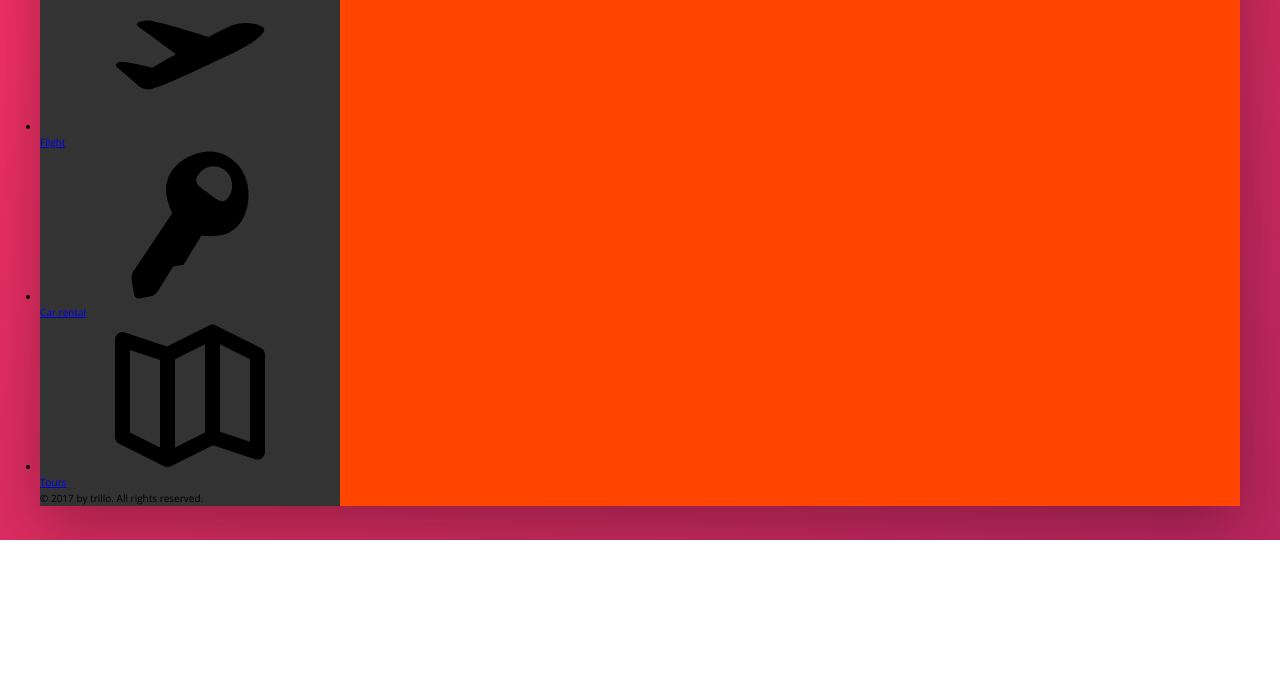
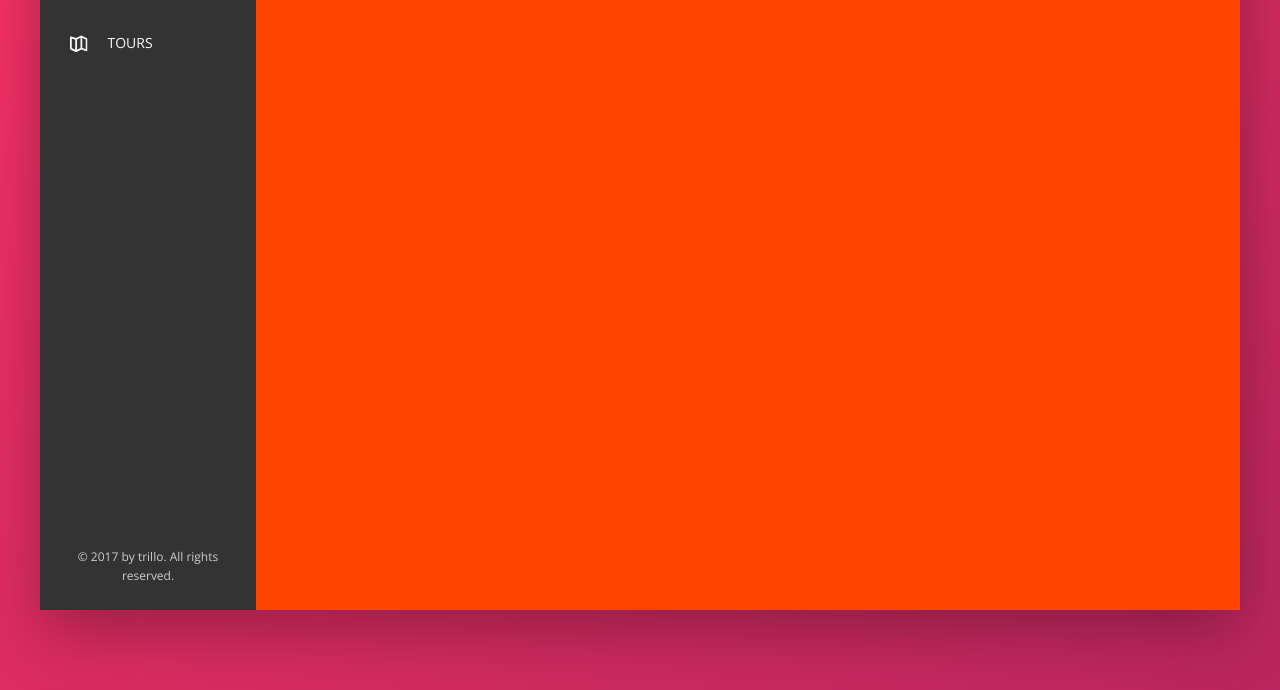
Before and after one commit to yyaghoobi/Trillo, a website: page index.html in a window 1280 px wide. Shown: the part 340-1030 px from the top of the page. Before the commit the page ends 880 px from the top, so only its background shows below. Drawn offline with nearby package versions, Linux system fonts and the light colour scheme.

Commit message:
implement the side bar

```diff
--- a/index.html
+++ b/index.html
@@ -47,7 +47,7 @@
             <div class="content">
                 <nav class="sidebar">
                    <ul class="side-nav">
-                       <li class="side-nav__item">
+                       <li class="side-nav__item side-nav__item--active">
                            <a href="#" class="side-nav__link">
                                <svg class="side-nav__icon">
                                    <use xlink:href="img/sprite.svg#icon-home"></use>
--- a/sass/_components.scss
+++ b/sass/_components.scss
@@ -117,4 +117,68 @@
 //////////////////////////////////////////
 /////SIDE NAVIGATION
 .side-nav {
+  font-size: 1.4rem;
+  list-style: none;
+  margin-top: 3.5rem;
+
+  &__item {
+    position: relative;
+
+    &:not(:last-child) {
+      margin-bottom: 0.5rem;
+    }
+  }
+
+  &__item::before {
+    content: "";
+    position: absolute;
+    top: 0;
+    left: 0;
+    height: 100%;
+    width: 3px;
+    background-color: var(--color-primary);
+    transform: scaleY(0);
+    transition: transform 0.2s, width 0.4s cubic-bezier(1, 0, 0, 1) 0.2s,
+      background-color 0.1s;
+  }
+
+  &__item:hover::before,
+  &__item--active::before {
+    transform: scaleY(1);
+    width: 100%;
+  }
+
+  &__item--active::before {
+    background-color: var(--color-primary-light);
+  }
+
+  &__link:link,
+  &__link:visited {
+    color: var(--color-grey-light-1);
+    text-decoration: none;
+    text-transform: uppercase;
+    display: block;
+    padding: 1.5rem 3rem;
+    position: relative;
+    z-index: 10;
+
+    display: flex;
+    align-items: center;
+  }
+
+  &__icon {
+    width: 1.75rem;
+    height: 1.75rem;
+    margin-right: 2rem;
+    fill: currentColor;
+  }
 }
+
+//////////////////////////////////////////
+/////LEGAL TEXT
+.legal {
+  font-size: 1.2rem;
+  color: var(--color-grey-light-4);
+  text-align: center;
+  padding: 2.5rem;
+}
--- a/sass/_layout.scss
+++ b/sass/_layout.scss
@@ -26,11 +26,17 @@
   background-color: var(--color-grey-dark-1);
 
   flex: 0 0 18%;
+  display: flex;
+  flex-direction: column;
+  justify-content: space-between;
 }
 
 .hotel-view {
   background-color: #ffffff;
+
+  //TEST
   background-color: orangered;
+  height: 80rem;
 
   flex: 1;
 }
```
Also changed, not shown: css/style.css.
